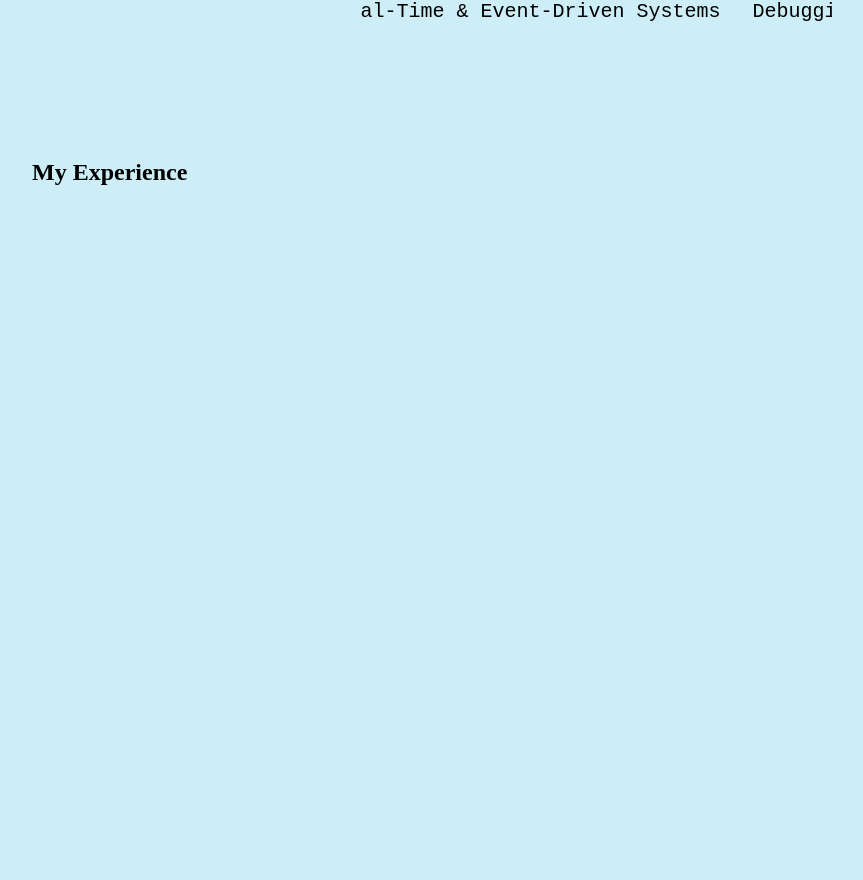
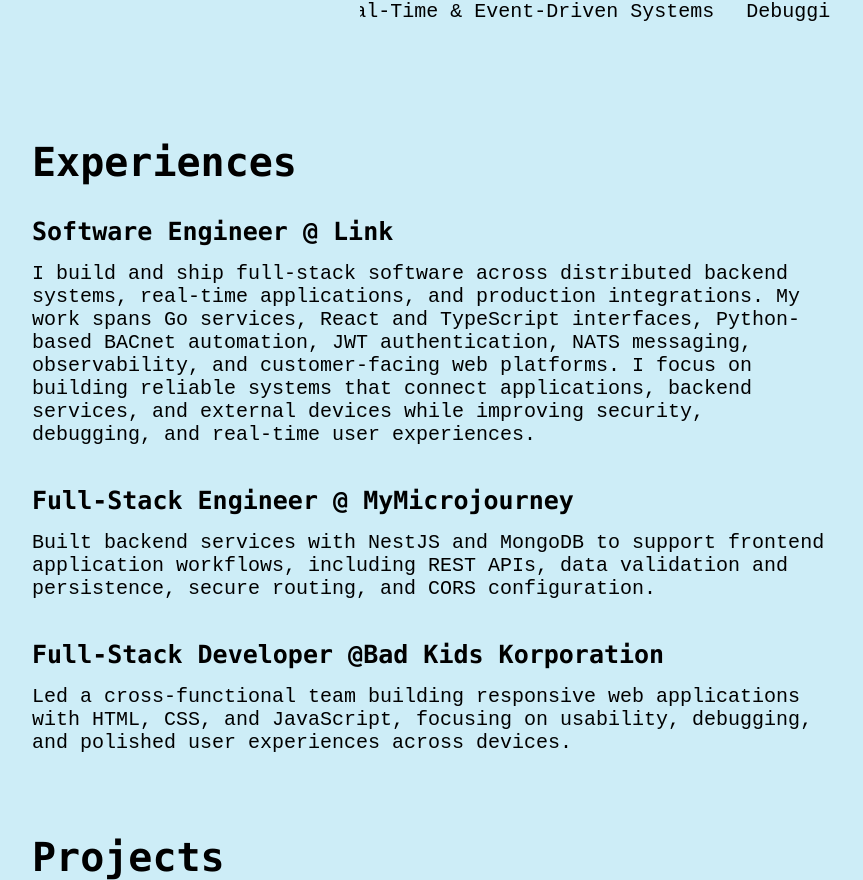
Before and after one commit to Amdadul-coding/personal-website, a React (Vite) app: page / in a window 1280 px wide. Shown: the part 391-1271 px from the top of the page, without its empty margins (208-1071 px from the left). Before the commit the page ends 800 px from the top, so only its background shows below. Built offline with nearby package versions, Linux system fonts and the light colour scheme.

Commit message:
Added Experiences section

```diff
--- a/src/Pages/Home.tsx
+++ b/src/Pages/Home.tsx
@@ -9,7 +9,45 @@
   'Full-stack App/Web Development',
 ];
 
+type ExperienceProps = {
+  title: string;
+  description: string;
+}
+
+const allExperiences: Record<string, ExperienceProps> ={
+
+}
+
+function ExperiencesDetail (experienceProps:ExperienceProps) {
+  return(
+    <div className={styles.experienceDetails}>
+      <h2 className={styles.experienceTitle}>
+        {experienceProps.title}
+      </h2>
+      <p className={styles.experienceDescription}>
+        {experienceProps.description}
+      </p>
+    </div>
+  );
+}
+
 export default function Home() {
+
+const allExperiences: Record<string, ExperienceProps> ={
+  'exp1': {
+    title: 'Software Engineer @ Link',
+    description: 'I build and ship full-stack software across distributed backend systems, real-time applications, and production integrations. My work spans Go services, React and TypeScript interfaces, Python-based BACnet automation, JWT authentication, NATS messaging, observability, and customer-facing web platforms. I focus on building reliable systems that connect applications, backend services, and external devices while improving security, debugging, and real-time user experiences.'
+  },
+  'exp2': {
+    title: 'Full-Stack Engineer @ MyMicrojourney',
+    description: 'Built backend services with NestJS and MongoDB to support frontend application workflows, including REST APIs, data validation and persistence, secure routing, and CORS configuration.'
+  },
+  'exp3': {
+    title: 'Full-Stack Developer @Bad Kids Korporation',
+    description: 'Led a cross-functional team building responsive web applications with HTML, CSS, and JavaScript, focusing on usability, debugging, and polished user experiences across devices.'
+  }
+}
+
   return(
     <>
       <section className={styles.introduction}>
@@ -40,8 +78,21 @@
         </div>
       </section>
       <section className={styles.experience}>
-        <h1 className={styles.experienceTitle}>
-          My Experience
+        <h1>
+          Experiences
+        </h1>
+        <div className={styles.allExperiences}>
+        {[allExperiences.exp1, allExperiences.exp2, allExperiences.exp3].map((item)=>{
+          return(
+            <ExperiencesDetail title={item.title} description={item.description}/>
+          );
+        })
+        }
+        </div>
+      </section>
+      <section className={styles.projects}>
+        <h1>
+          Projects
         </h1>
         <div>
 
--- a/src/styles/home.module.css
+++ b/src/styles/home.module.css
@@ -86,3 +86,44 @@
     font-family: 'Courier New', Courier, monospace;
     font-weight: 500;
 }
+.experience{
+    display: flex;
+    flex-direction: column;
+    gap: 2rem;
+    padding-bottom: 5rem;
+}
+.experience h1{
+    font-family: Monaco, monospace;
+    margin: 0;
+    font-size: 40px;
+}
+.experienceDetails{
+    display: flex;
+    flex-direction: column;
+    gap: 1rem;
+}
+.experienceTitle {
+    margin: 0;
+    font-family: Monaco, monospace;
+    font-size: 25px;
+}
+.experienceDescription {
+    margin: 0;
+    font-family: 'Courier New', Courier, monospace ;
+    font-size: 20px;
+}
+.allExperiences {
+    display: flex;
+    flex-direction: column;
+    gap: 2.5rem;
+}
+.projects {
+    display: flex;
+    flex-direction: column;
+}
+.projects h1 {
+    font-family: Monaco, monospace;
+    margin: 0;
+    font-size: 40px;
+    gap: 2rem
+}
```
